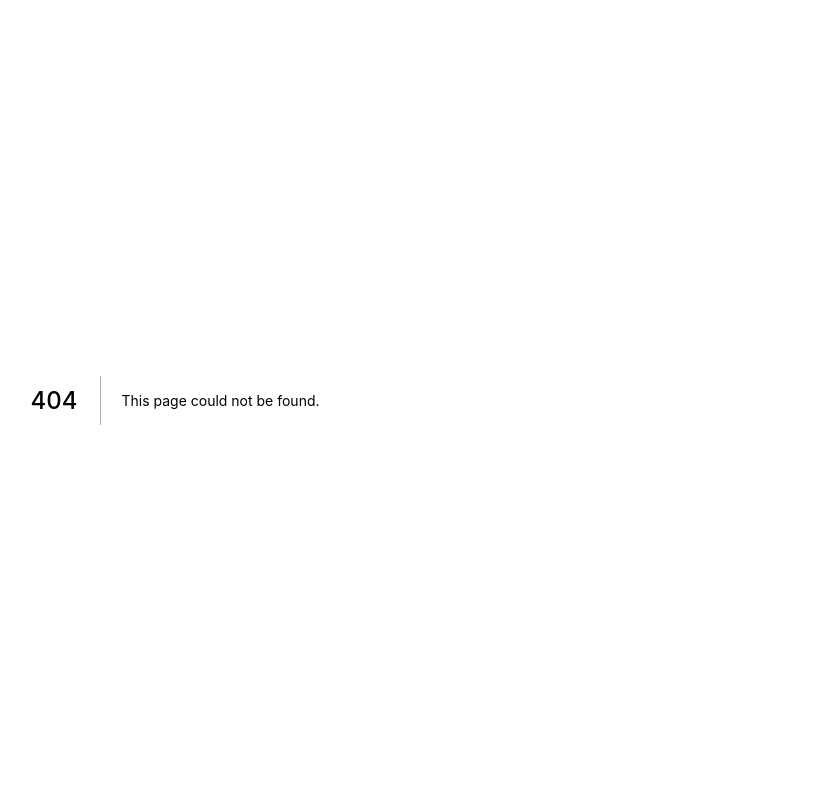
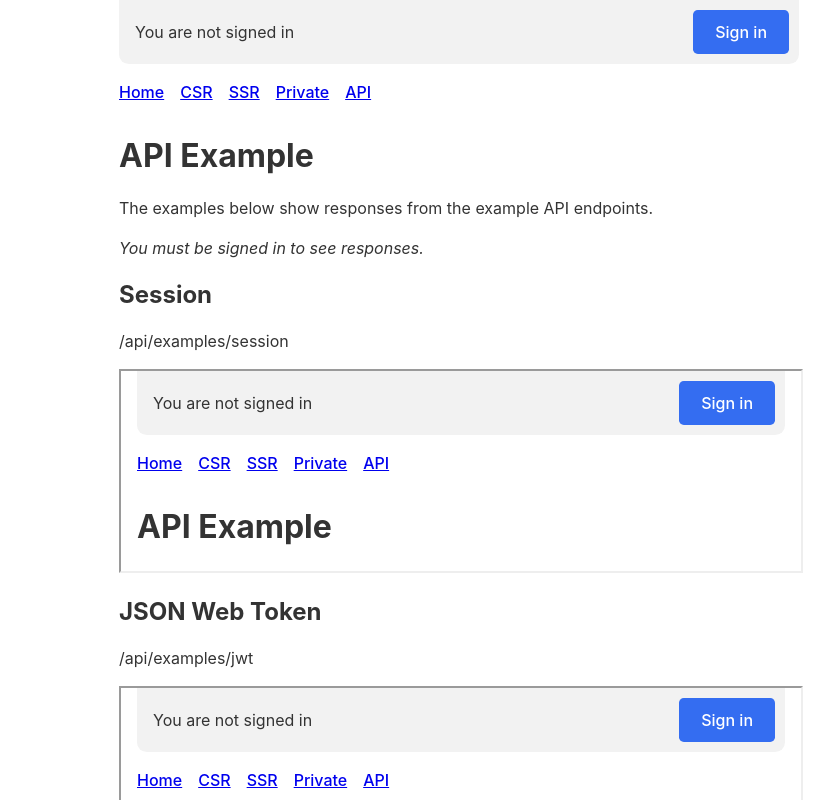
Before and after one commit to viridius-1/next-auth-example, a Next.js app: page /api-example in a window 1280 px wide. Before the commit this address had no page. Shown: the top 800 px of the page, without its empty margins (181-1015 px from the left). Built offline with nearby package versions, Linux system fonts and the light colour scheme; no server answers.

Commit message:
Add API page

```diff
--- a/components/header.js
+++ b/components/header.js
@@ -50,9 +50,10 @@ export default function Header () {
       <nav>
         <ul className={styles.navItems}>
           <li className={styles.navItem}><Link href="/"><a>Home</a></Link></li>
-          <li className={styles.navItem}><Link href="/client"><a>Client Side</a></Link></li>
-          <li className={styles.navItem}><Link href="/server"><a>Server Side</a></Link></li>
-          <li className={styles.navItem}><Link href="/protected"><a>Protected</a></Link></li>
+          <li className={styles.navItem}><Link href="/client"><a>CSR</a></Link></li>
+          <li className={styles.navItem}><Link href="/server"><a>SSR</a></Link></li>
+          <li className={styles.navItem}><Link href="/private"><a>Private</a></Link></li>
+          <li className={styles.navItem}><Link href="/api-example"><a>API</a></Link></li>
         </ul>
       </nav>
     </header>
--- /dev/null
+++ b/pages/api-example.js
@@ -0,0 +1,17 @@
+import Layout from '../components/layout'
+
+export default function Page () {
+  return (
+    <Layout>
+      <h1>API Example</h1>
+      <p>The examples below show responses from the example API endpoints.</p>
+      <p><em>You must be signed in to see responses.</em></p>
+      <h2>Session</h2>
+      <p>/api/examples/session</p>
+      <iframe src="/api/examples/session"  border="1" width="100%" height="200px"/>
+      <h2>JSON Web Token</h2>
+      <p>/api/examples/jwt</p>
+      <iframe src="/api/examples/jwt"  border="1" width="100%" height="200px"/>
+    </Layout>
+  )
+}
--- a/pages/api/examples/jwt.js
+++ b/pages/api/examples/jwt.js
@@ -5,6 +5,5 @@ const secret = process.env.SECRET
 
 export default async (req, res) => {
   const token = await jwt.getToken({ req, secret })
-  console.log('JSON Web Token', JSON.stringify(token, null, 2))
-  res.end()
+  res.send(JSON.stringify(token, null, 2))
 }
--- a/pages/api/examples/session.js
+++ b/pages/api/examples/session.js
@@ -3,6 +3,5 @@ import { getSession } from 'next-auth/client'
 
 export default async (req, res) => {
   const session = await getSession({ req })
-  console.log('Session', JSON.stringify(session, null, 2))
-  res.end()
+  res.send(JSON.stringify(session, null, 2))
 }
--- a/pages/protected.js
+++ b/pages/private.js
@@ -16,9 +16,9 @@ export default function Page () {
   // If session exists, display content
   return (
     <Layout>
-      <h1>Protected Page</h1>
-      <p>This page is protected using server side protection, you must be signed in to access it.</p>
-      <p>You can view this page because you are signed in.</p>
+      <h1>Private Page</h1>
+      <p>This page is private, you must be signed in to access it.</p>
+      <p><em>You can view this page because you are signed in.</em></p>
     </Layout>
   )
 }
```
